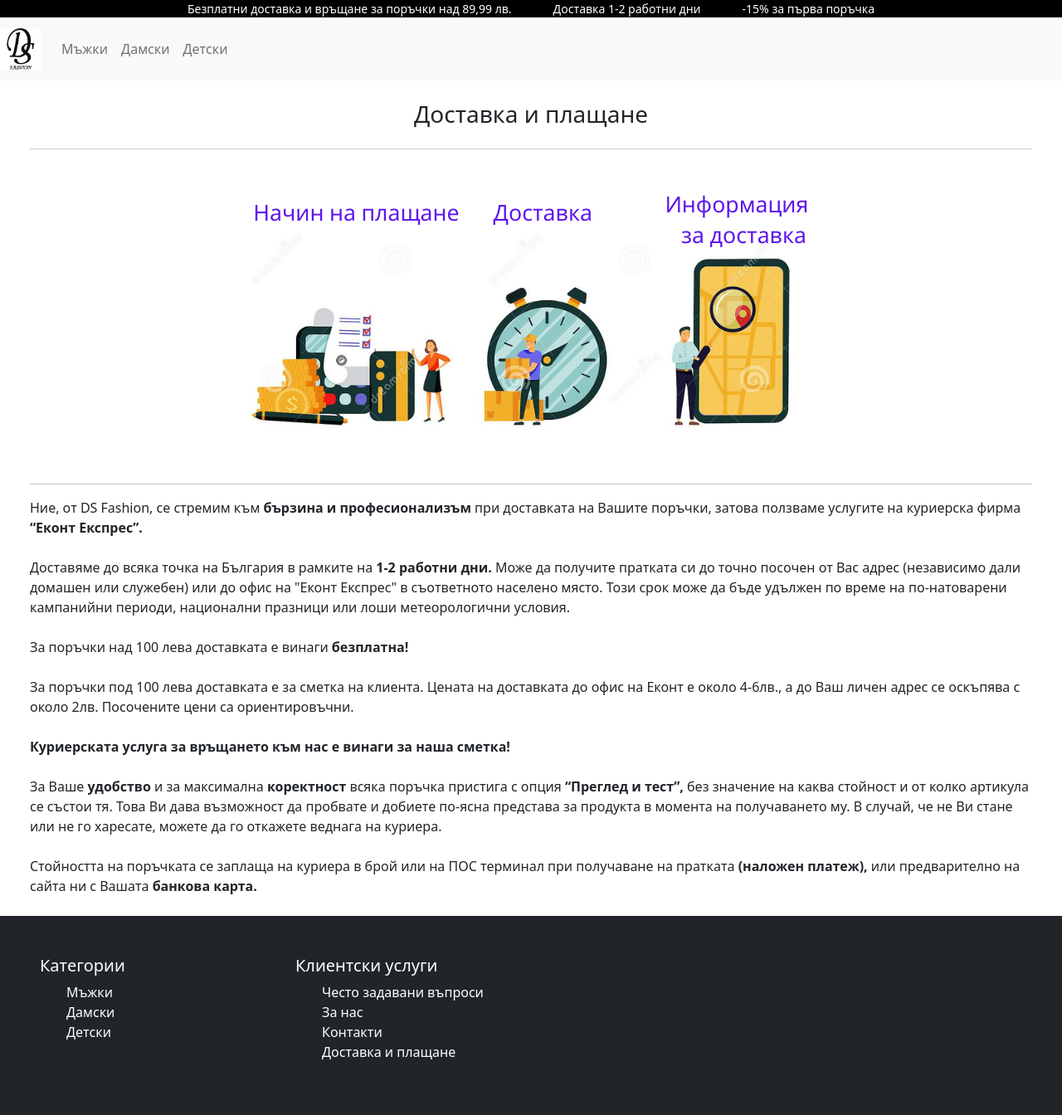
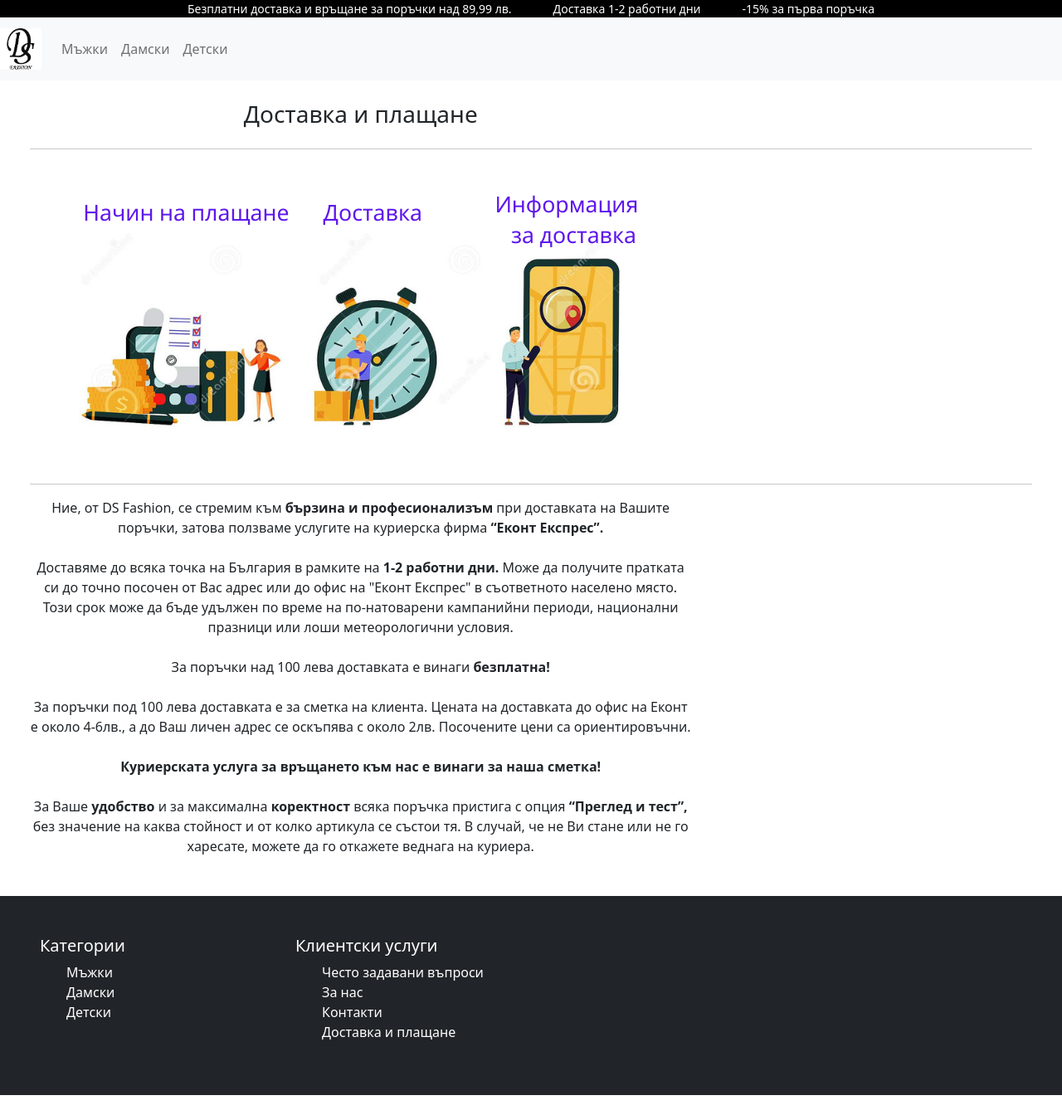
Before and after one commit to StilianKaridov/Online-Shop, a React (Create React App) app: page /page/dostavka-i-plashtane in a window 1280 px wide. Shown: the whole page at 83% size. After the commit the page ends 1320 px from the top, so only its background shows below. Built offline with nearby package versions, Linux system fonts and the light colour scheme.

Commit message:
Aligned the items to the left

```diff
--- a/src/components/AboutUs/AboutUs.js
+++ b/src/components/AboutUs/AboutUs.js
@@ -8,8 +8,8 @@
 
     return (
         <Container fluid>
-            <Row className='text-center'>
-                <Col>
+            <Row>
+                <Col className='col-8 text-center'>
                     <h3>
                         За нас
                     </h3>
--- a/src/components/Contacts/Contacts.js
+++ b/src/components/Contacts/Contacts.js
@@ -9,8 +9,8 @@
 
     return (
         <Container fluid>
-            <Row className='text-center'>
-                <Col>
+            <Row>
+                <Col className='col-8 text-center'>
                     <h3>
                         Контакти
                     </h3>
@@ -73,7 +73,7 @@
                     </Row>
                 </Col>
 
-                <Col className='ps-5'>
+                <Col className='ps-5' sm={6}>
                     <p>
                         Бихме се радвали на вашата обратна връзка!
                         Ако имате някакви въпроси относно нашите продукти или услуги или ако имате нужда от помощ при поръчка, моля,
--- a/src/components/FreqQuestions/FreqQuestions.js
+++ b/src/components/FreqQuestions/FreqQuestions.js
@@ -16,8 +16,8 @@
 
     return (
         <Container fluid>
-            <Row className='text-center'>
-                <Col>
+            <Row>
+                <Col className='col-8 text-center'>
                     <h3>
                         Често задавани въпроси
                     </h3>
--- a/src/components/ShippingPlusPayment/ShippingPlusPayment.js
+++ b/src/components/ShippingPlusPayment/ShippingPlusPayment.js
@@ -6,29 +6,29 @@
 
     return (
 
-        <Container fluid>
-            <Row className='text-center'>
-                <Col>
+        <Container fluid className='text-center'>
+            <Row>
+                <Col className='col-8'>
                     <h3>
                         Доставка и плащане
                     </h3>
                 </Col>
             </Row>
             <hr/>
-            <Row className='text-center'>
-                <Col>
+            <Row>
+                <Col className='col-8'>
                     <img src={information} alt="Shipping and Payment information" className='img-fluid'/>
                 </Col>
             </Row>
             <hr/>
             <Row>
-                <Col>
+                <Col className='col-8'>
                     Ние, от DS Fashion, се стремим към <b>бързина и професионализъм</b> при доставката на Вашите поръчки,
                     затова ползваме услугите на куриерска фирма <b>“Еконт Експрес”.</b>
                     <br />
                     <br />
                     Доставяме до всяка точка на България в рамките на <b>1-2 работни дни. </b>
-                    Може да получите пратката си до точно посочен от Вас адрес (независимо дали домашен или служебен) или до офис на "Еконт Експрес"
+                    Може да получите пратката си до точно посочен от Вас адрес или до офис на "Еконт Експрес"
                     в съответното населено място. Този срок може да бъде удължен по време на по-натоварени кампанийни периоди, национални празници или
                     лоши метеорологични условия.
                     <br />
@@ -46,12 +46,9 @@
                     <br />
                     За Ваше <b>удобство</b> и за максимална <b>коректност</b> всяка поръчка пристига с опция <b>“Преглед и тест”, </b>
                     без значение на каква стойност и от колко артикула се състои тя.
-                    Това Ви дава възможност да пробвате и добиете по-ясна представа за продукта в момента на получаването му.
                     В случай, че не Ви стане или не го харесате, можете да го откажете веднага на куриера.
                     <br />
                     <br />
-                    Стойността на поръчката се заплаща на куриера в брой или на ПОС терминал при получаване на пратката <b>(наложен платеж), </b>
-                    или предварително на сайта ни с Вашата <b>банкова карта.</b>
                 </Col>
             </Row>
         </Container>
```
